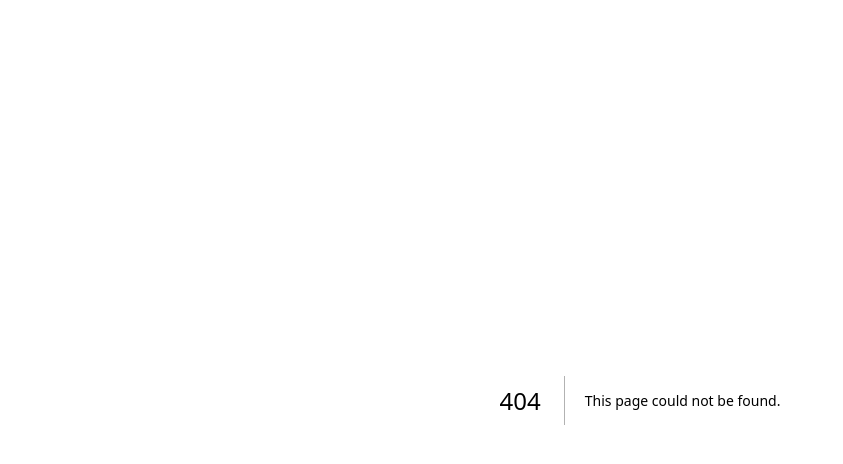
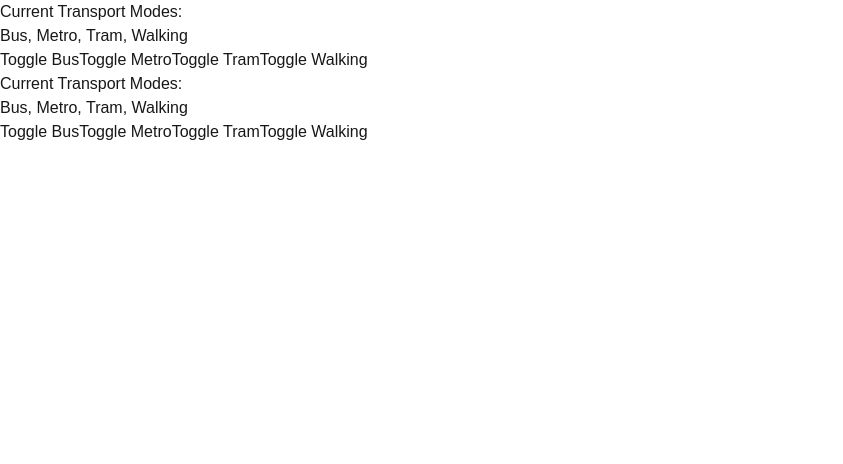
Before and after one commit to JRamirezDD/lu-lvb-JourneyPlanner, a Next.js app in the folder app/: page /examples/contexts/trigger-function in a window 1280 px wide. Before the commit this address had no page. Shown: the top 464 px of the page, without its empty margins (0-843 px from the left). Built offline with nearby package versions, Linux system fonts and the light colour scheme.

Commit message:
Demonstrate interactive functionality of Context APIs Closes #34

```diff
--- /dev/null
+++ b/app/src/app/examples/contexts/trigger-function/page.tsx
@@ -0,0 +1,14 @@
+import React from "react";
+import { SettingsProvider } from "@/contexts/settingsContext";
+import SettingsComponent from "@/components/_sample/settingsComponent";
+
+const CounterView = () => {
+    return (
+        <SettingsProvider>
+            <SettingsComponent />
+            <SettingsComponent />
+        </SettingsProvider>
+    );
+};
+
+export default CounterView;
--- /dev/null
+++ b/app/src/components/_sample/settingsComponent.tsx
@@ -0,0 +1,27 @@
+"use client";
+
+import React from "react";
+import { useSettingsContext } from "@/contexts/settingsContext";
+import { TransportMode } from "@/types/TransportMode";
+
+
+const SettingsDisplay = () => {
+    const { transportModes, toggleTransportMode } = useSettingsContext();
+
+    const handleToggle = (mode: TransportMode) => {
+        toggleTransportMode(mode);
+    };
+
+    return (
+        <div>
+            <h2>Current Transport Modes:</h2>
+            <p>{transportModes.join(", ")}</p>
+            <button onClick={() => handleToggle("Bus")}>Toggle Bus</button>
+            <button onClick={() => handleToggle("Metro")}>Toggle Metro</button>
+            <button onClick={() => handleToggle("Tram")}>Toggle Tram</button>
+            <button onClick={() => handleToggle("Walking")}>Toggle Walking</button>
+        </div>
+    );
+};
+
+export default SettingsDisplay;
```
